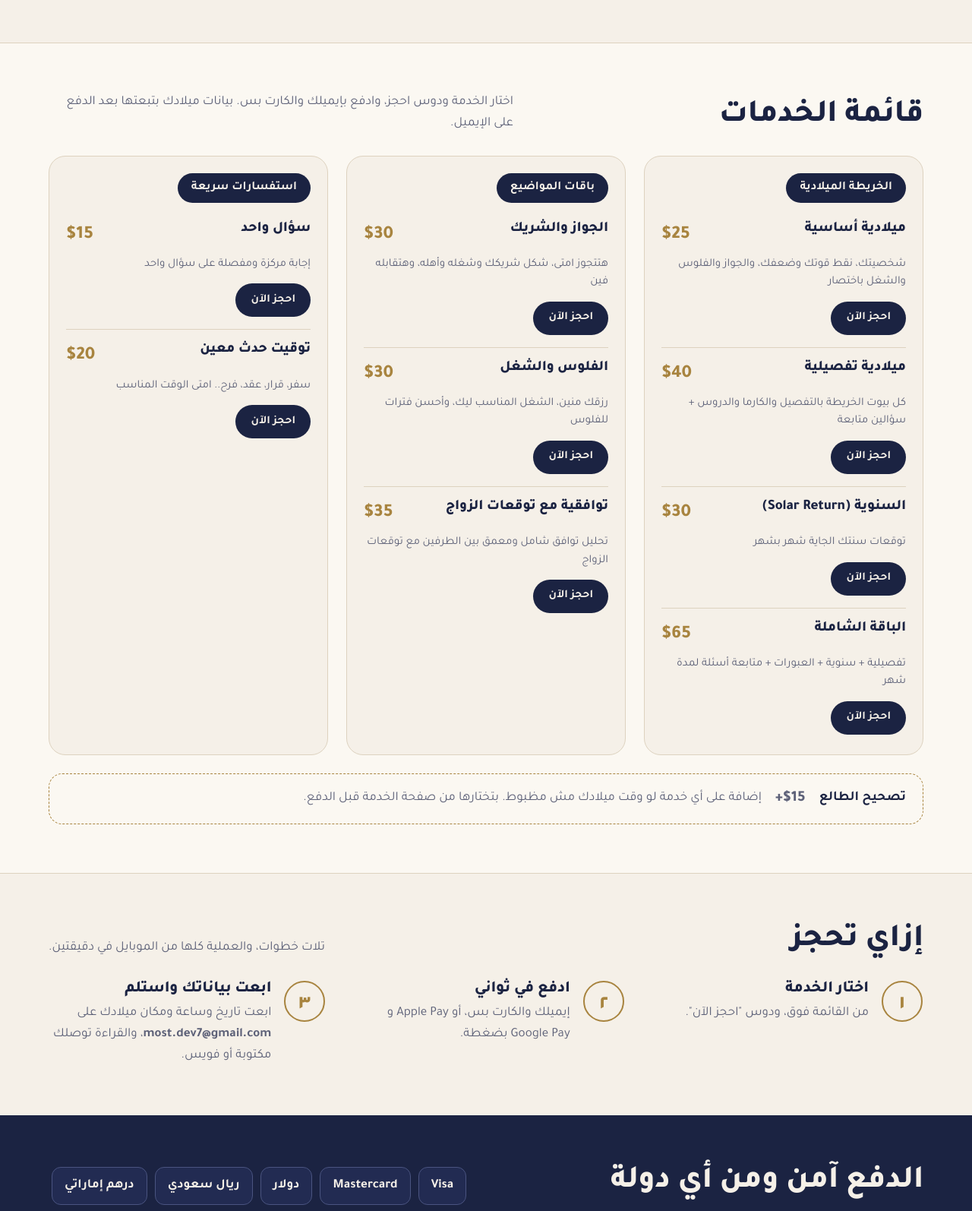
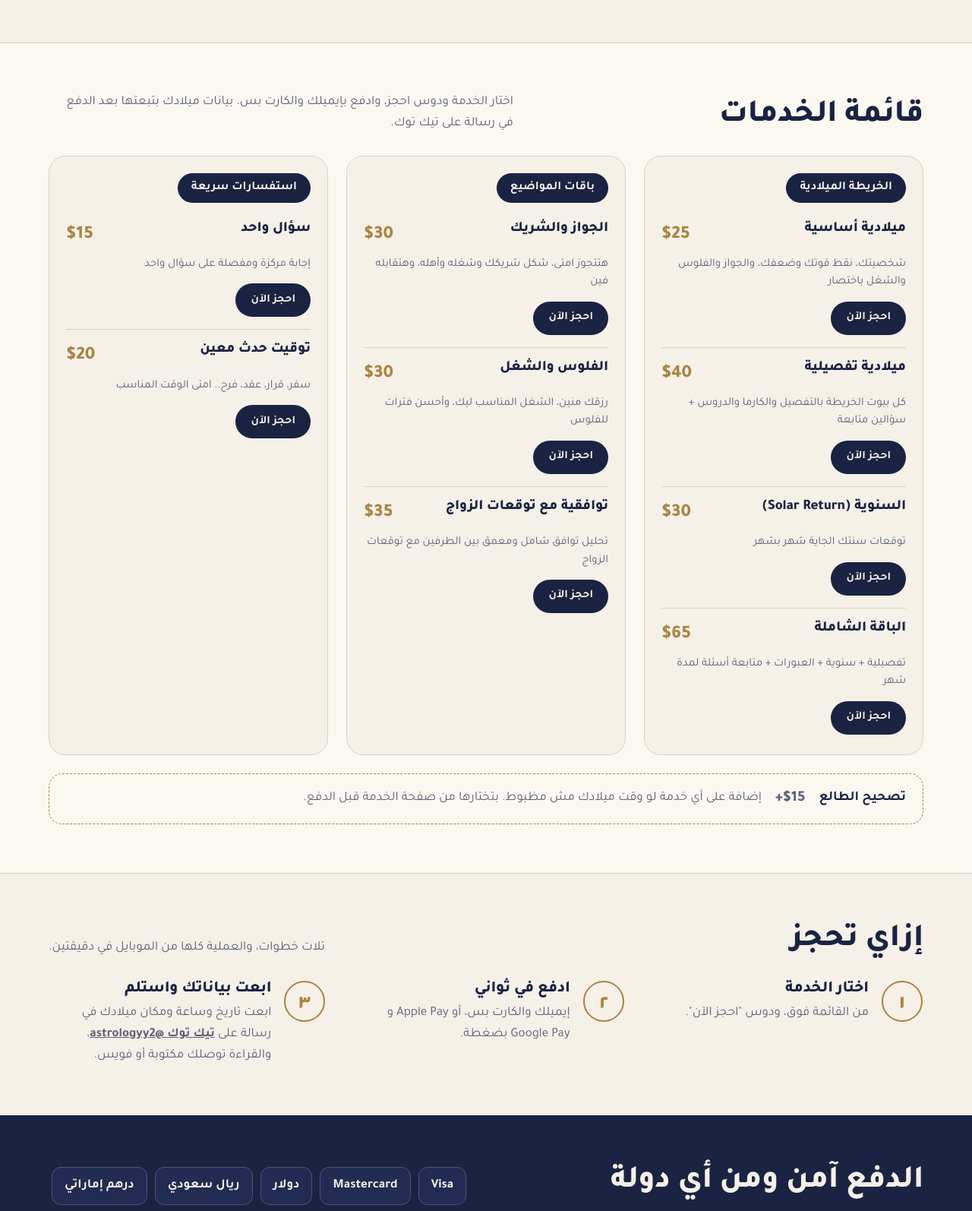
Before and after one commit to astrologyy2/astrologyy2.github.io, a plain HTML site: page index.html in a window 1280 px wide. Shown: the part 700-2294 px from the top of the page at 76% size. Drawn offline with Linux system fonts and the light colour scheme.

Commit message:
Update index.html

```diff
--- a/index.html
+++ b/index.html
@@ -138,7 +138,7 @@ footer a{color:#d4b26a}
   <div class="wrap">
     <div class="head">
       <h2>قائمة الخدمات</h2>
-      <p>اختار الخدمة ودوس احجز، وادفع بإيميلك والكارت بس. بيانات ميلادك بتبعتها بعد الدفع على الإيميل.</p>
+      <p>اختار الخدمة ودوس احجز، وادفع بإيميلك والكارت بس. بيانات ميلادك بتبعتها بعد الدفع في رسالة على تيك توك.</p>
     </div>
     <div class="groups" id="groups"></div>
     <div class="addon">
@@ -162,7 +162,7 @@ footer a{color:#d4b26a}
       </li>
       <li>
         <svg viewBox="0 0 56 56" aria-hidden="true"><circle cx="28" cy="28" r="26" fill="none" stroke="var(--gold)" stroke-width="2"/><text x="28" y="37" text-anchor="middle" font-size="26" font-weight="800" fill="var(--gold)" font-family="Tajawal">٣</text></svg>
-        <div><h3>ابعت بياناتك واستلم</h3><p>ابعت تاريخ وساعة ومكان ميلادك على <b>most.dev7@gmail.com</b>، والقراءة توصلك مكتوبة أو فويس.</p></div>
+        <div><h3>ابعت بياناتك واستلم</h3><p>ابعت تاريخ وساعة ومكان ميلادك في رسالة على <a href="https://www.tiktok.com/@astrologyy2" target="_blank" rel="noopener"><b>تيك توك @astrologyy2</b></a>، والقراءة توصلك مكتوبة أو فويس.</p></div>
       </li>
     </ol>
   </div>
@@ -185,9 +185,9 @@ footer a{color:#d4b26a}
     <div><h2>أسئلة بتتسأل كتير</h2></div>
     <div>
       <details open><summary>مش عارف ساعة ميلادي بالظبط، أعمل إيه؟</summary><p>اختار "مع تصحيح الطالع" قبل ما تدفع، وابعت الوقت التقريبي مع بياناتك. التصحيح بيضبط الطالع عشان القراءة تطلع دقيقة.</p></details>
-      <details><summary>القراءة بتوصل إزاي؟</summary><p>مكتوبة ومفصلة على إيميلك. ولو حابب تبقى فويس، قول كده وانت باعت بياناتك.</p></details>
-      <details><summary>أبعت بيانات ميلادي فين؟</summary><p>بعد الدفع ابعت على <b>most.dev7@gmail.com</b> تاريخ وساعة ومكان ميلادك واسم الخدمة. وفي التوافقية ابعت بيانات الطرف التاني كمان.</p></details>
-      <details><summary>عندي سؤال واحد بس؟</summary><p>اختار خدمة "سؤال واحد"، وبعد الدفع ابعت سؤالك مع بيانات ميلادك على الإيميل.</p></details>
+      <details><summary>القراءة بتوصل إزاي؟</summary><p>مكتوبة ومفصلة. ولو حابب تبقى فويس، قول كده وانت باعت بياناتك.</p></details>
+      <details><summary>أبعت بيانات ميلادي فين؟</summary><p>بعد الدفع ابعت رسالة على <a href="https://www.tiktok.com/@astrologyy2" target="_blank" rel="noopener"><b>تيك توك @astrologyy2</b></a> فيها الإيميل اللي دفعت بيه، وتاريخ وساعة ومكان ميلادك، واسم الخدمة. وفي التوافقية ابعت بيانات الطرف التاني كمان.</p></details>
+      <details><summary>عندي سؤال واحد بس؟</summary><p>اختار خدمة "سؤال واحد"، وبعد الدفع ابعت سؤالك مع بيانات ميلادك في رسالة على تيك توك.</p></details>
       <details><summary>ممكن أدفع من بره مصر؟</summary><p>أيوه، من أي دولة بالفيزا أو الماستركارد، وتقدر تختار عملتك في صفحة الدفع.</p></details>
     </div>
   </div>
```
